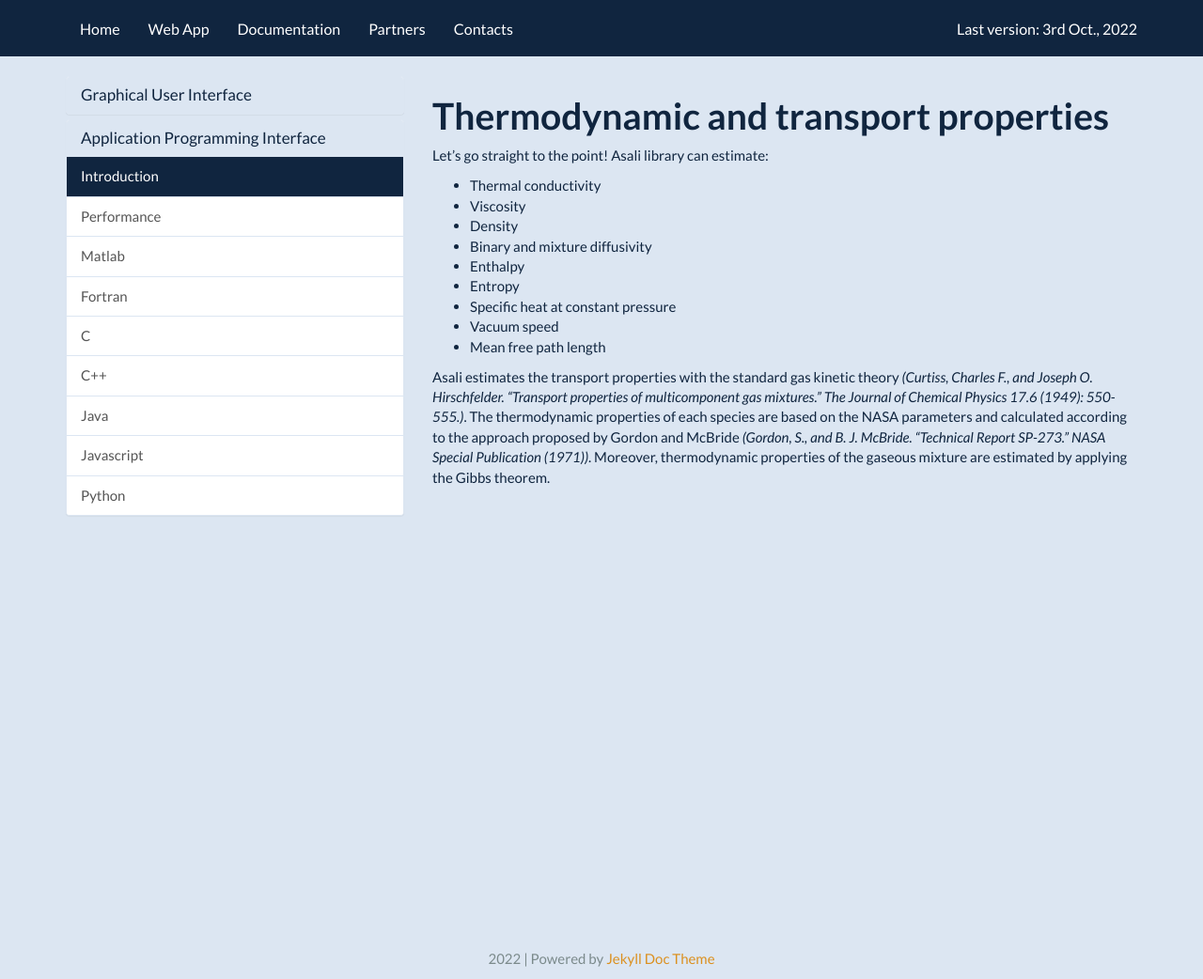
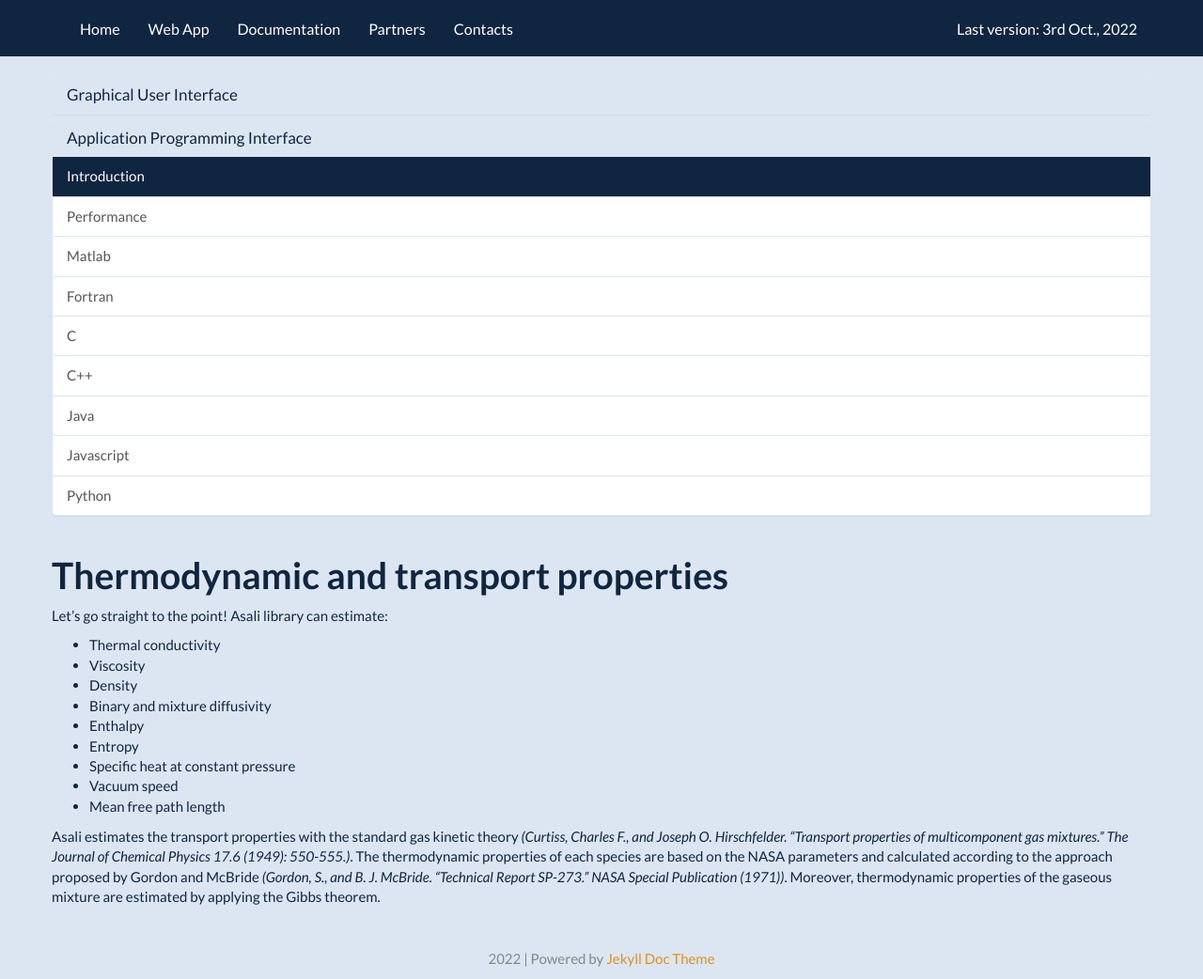
Before and after one commit to srebughini/ASALI, a Jekyll site: the page built from _docs/api/introduction.md, in a window 1280 px wide and 1042 px high. Shown: the whole window at 94% size. Built offline with Jekyll 4.4.1, drawn with Linux system fonts in a browser that asks for light colours; a script that is not in the unit is left out.

Commit message:
Create a mobile ready layout

```diff
--- a/_layouts/docs.html
+++ b/_layouts/docs.html
@@ -4,14 +4,13 @@ layout: default
 
 <div class="container">
     <div class="row">
-        <div class="col-md-4">
+        <div class="col-4">
           {% include docs_nav.html %}
         </div>
-        <div class="clearfix visible-xs-block"></div>
-        <div class="col-md-8" id="markdown-content-container">
-            <!--<div id="markdown-content-container">-->
+        <div class="col-8">
+            <div id="markdown-content-container">
               {{ content }}
-            <!--</div>-->
+            </div>
         </div>
     </div>
 </div>
```
